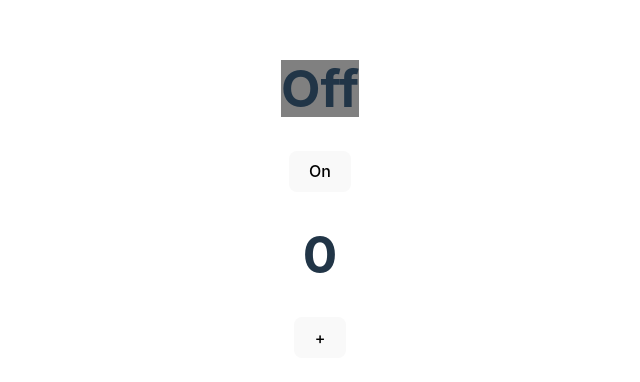
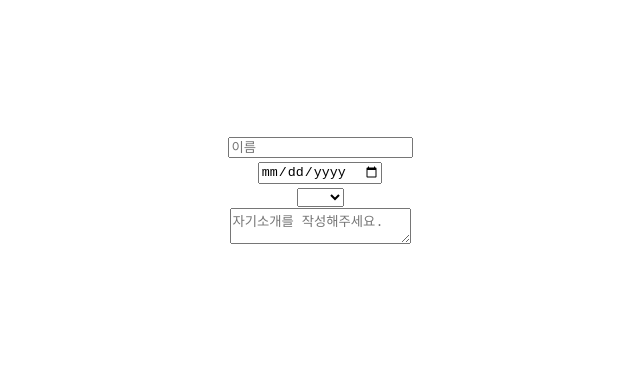
Before and after one commit to blueheart753/react-study, a React (Vite) app in the folder study-app/: page / in a window 1280 px wide. Shown: the part 208-590 px from the top of the page, without its empty margins (320-960 px from the left). Built offline with nearby package versions, Linux system fonts and the light colour scheme.

Commit message:
회원가입 페이지

```diff
--- a/study-app/src/App.jsx
+++ b/study-app/src/App.jsx
@@ -1,13 +1,11 @@
-import './App.css';
-import Counter from './components/Counter';
-import Bulb from './components/Bulb';
+import './App.css'
+import Register from './components/Registaer'
 function App() {
   return (
     <main>
-      <Bulb />
-      <Counter />
+      <Register />
     </main>
-  );
+  )
 }
 
-export default App;
+export default App
--- /dev/null
+++ b/study-app/src/components/Registaer.jsx
@@ -0,0 +1,58 @@
+import { useState } from 'react'
+
+const Register = () => {
+  const [input, setInput] = useState({
+    name: '',
+    birth: '',
+    contry: '',
+    bio: '',
+  })
+
+  console.log(input)
+
+  const onChanged = e => {
+    setInput({
+      ...input,
+      [e.target.name]: e.target.value,
+    })
+  }
+  return (
+    <div>
+      <div>
+        <input
+          type="text"
+          placeholder="이름"
+          onChange={onChanged}
+          name="name"
+        />
+      </div>
+      <div>
+        <input
+          type="date"
+          onChange={onChanged}
+          placeholder="생년월일"
+          name="birth"
+        />
+      </div>
+
+      <div>
+        <select onChange={onChanged} name="contry">
+          <option value=""></option>
+          <option value="Korea">한국</option>
+          <option value="USA">미국</option>
+          <option value="UK">영국</option>
+        </select>
+      </div>
+
+      <div>
+        <textarea
+          onChange={onChanged}
+          placeholder="자기소개를 작성해주세요."
+          name="bio"
+        ></textarea>
+      </div>
+    </div>
+  )
+}
+
+export default Register
```
